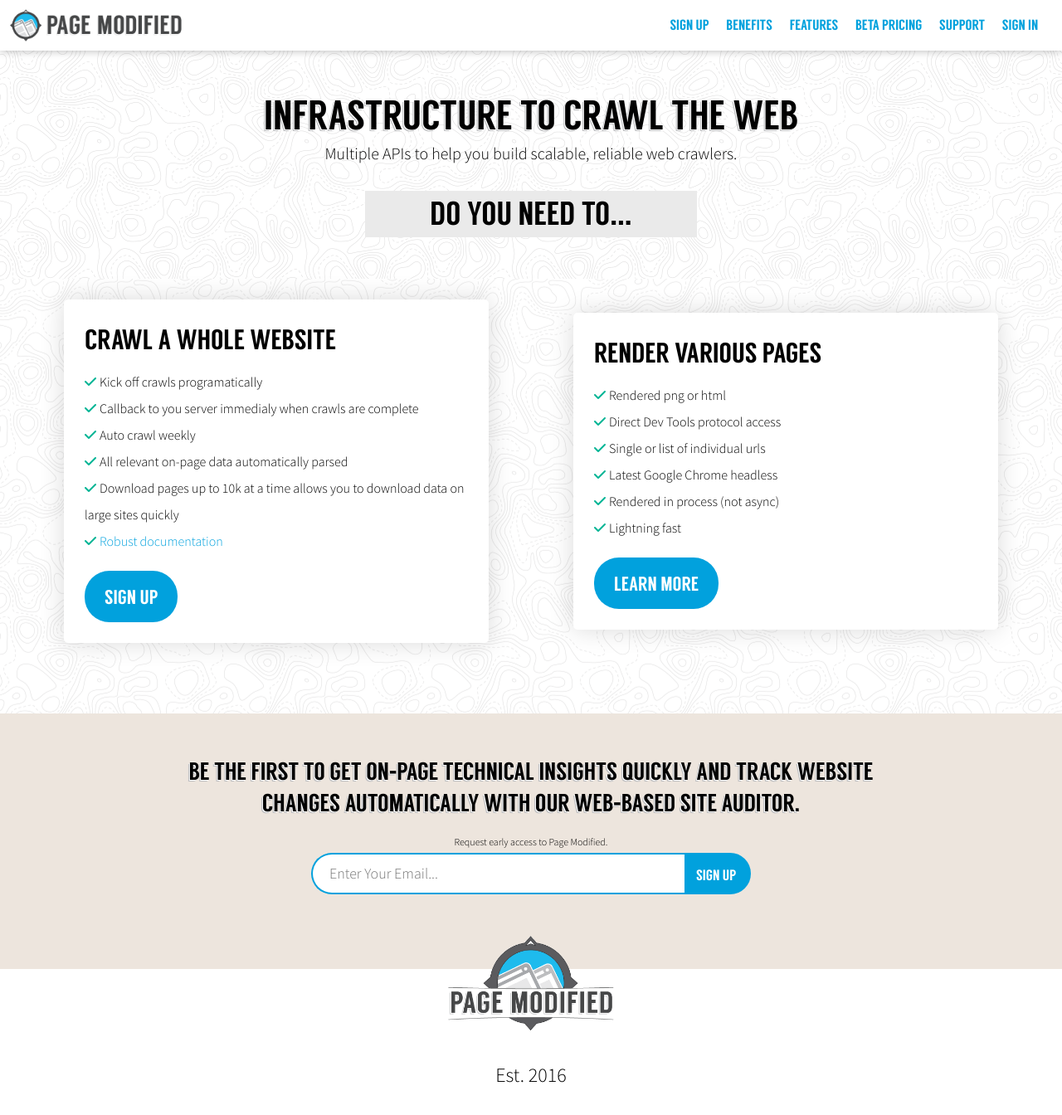
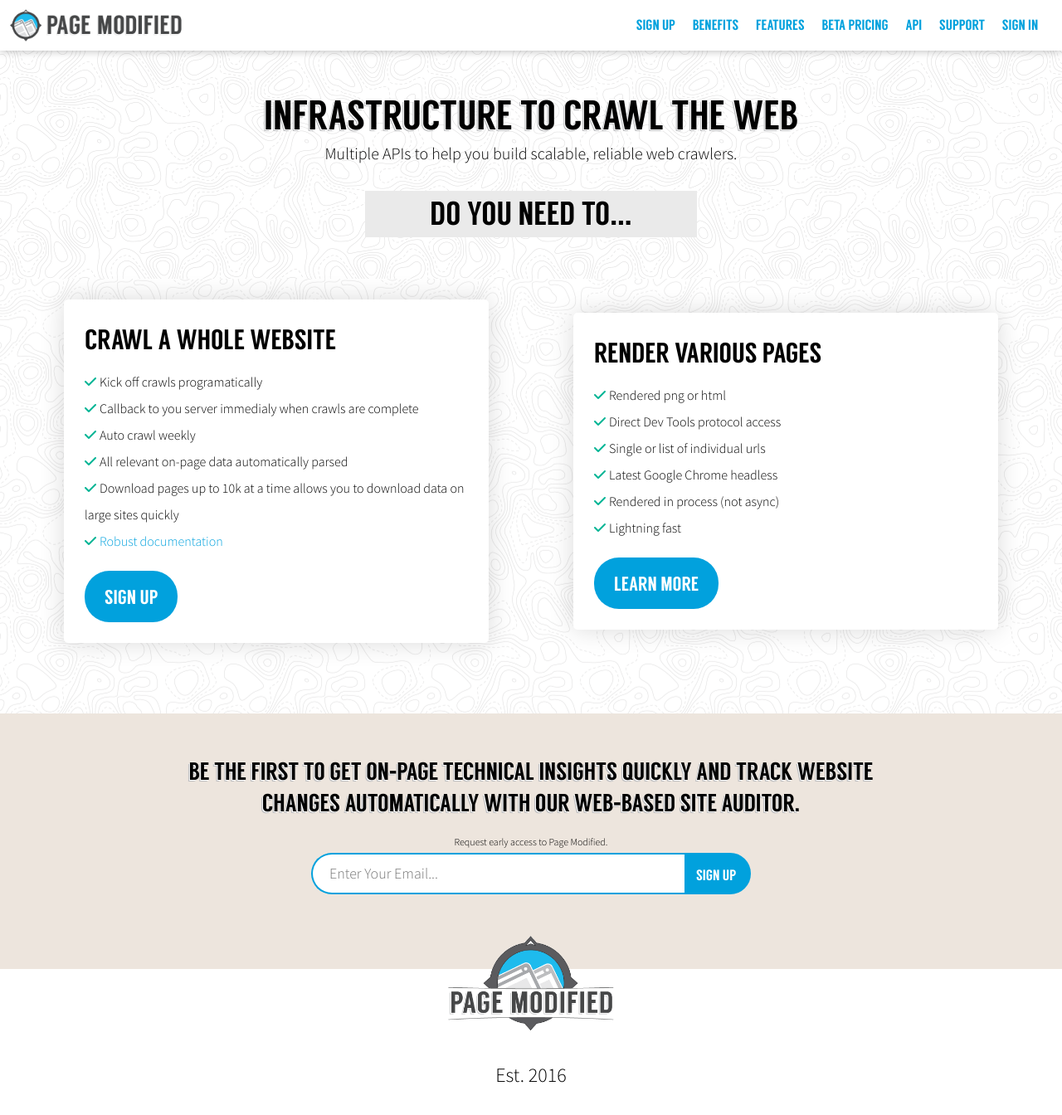
Before and after one commit to chasers/pagemodified-web, a Jekyll site: the page built from api/index.html, in a window 1280 px wide and 1348 px high. Shown: the top 1344 px of the window at 83% size. Built offline with Jekyll 4.4.1, drawn with Linux system fonts in a browser that asks for light colours; nearby versions of some CDN libraries.

Commit message:
api landers are live

```diff
--- a/_includes/header.html
+++ b/_includes/header.html
@@ -6,7 +6,8 @@
         <li><a href="{{ site.baseurl }}/#signup" rel="scrollTo" data-scrollTo="signup">Sign up</a></li>
         <li><a href="{{ site.baseurl }}/#benefits" rel="scrollTo" data-scrollTo="benefits">Benefits</a></li>
         <li><a href="{{ site.baseurl }}/#features" rel="scrollTo" data-scrollTo="features">Features</a></li>
-        <li><a href="{{ site.baseurl }}/pricing">Beta Pricing</a></li>
+        <li><a href="{{ site.baseurl }}/pricing/">Beta Pricing</a></li>
+        <li><a href="{{ site.baseurl }}/api/">API</a></li>
         <li><a href="http://support.pagemodified.com">Support</a></li>
         <li><a href="https://app.pagemodified.com/sessions/new">Sign in</a></li>
     </ul>
--- a/api/chrome-cloud/index.html
+++ b/api/chrome-cloud/index.html
@@ -60,7 +60,7 @@
 						<p>Our documentation can help you get started.</p>
 					</div>
 					<div class="cta-content">
-						<div class="cta-icon"><a href="http://support.pagemodified.com"><i class="fa fa-handshake-o"></i></a></div>
+						<div class="cta-icon"><a href="mailto:support@pagemodified.com?Subject=Chrome%20Render%20Cluster%20Request&Body=%5Bplease%20explain%20your%20use%20case%20and%20we%27ll%20get%20back%20to%20you%20asap%5D%0A%0AHi%21%0A%0AI%27m%20interested%20in%20your%20render%20API.%0A%0A"><i class="fa fa-handshake-o"></i></a></div>
 						<h3 class="cta-subhead">Request Access</h3>
 						<p>This service is currently in beta, please contact us to get setup!</p>
 					</div>
--- a/api/index.html
+++ b/api/index.html
@@ -29,7 +29,7 @@
 				<li><span><i class="fa fa-check"></i>Download pages up to 10k at a time allows you to download data on large sites quickly</span></li>
 				<li><span><i class="fa fa-check"></i><a href="http://support.pagemodified.com/notes?filter=api">Robust documentation</a></span></li>
 			</ul>
-			<a class="button large" href="./chrome-cloud">Sign up</a>
+			<a class="button large" href="#beta-signup">Sign up</a>
 		</div>
 
 		<div class="api-box api-features">
@@ -42,7 +42,7 @@
 				<li><span><i class="fa fa-check"></i>Rendered in process (not async)</span></li>
 				<li><span><i class="fa fa-check"></i>Lightning fast</span></li>
 			</ul>
-			<a class="button large" href="./chrome-cloud">Learn more</a>
+			<a class="button large" href="./chrome-cloud/">Learn more</a>
 		</div>
 	</div>
 </div>
```
